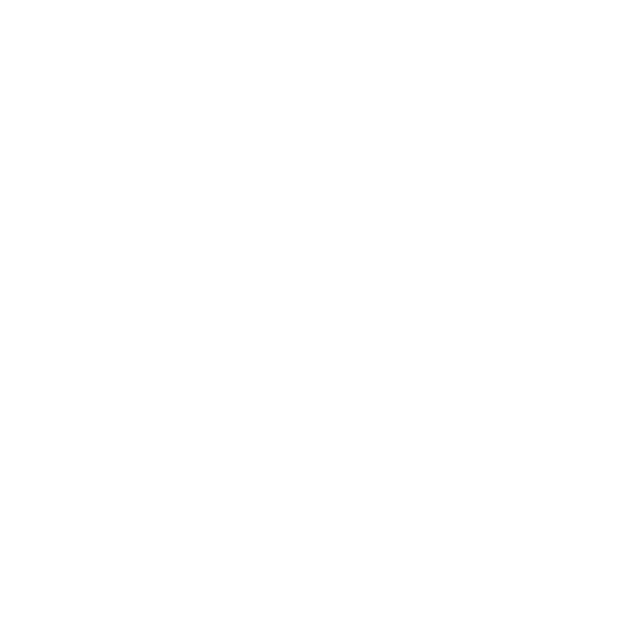
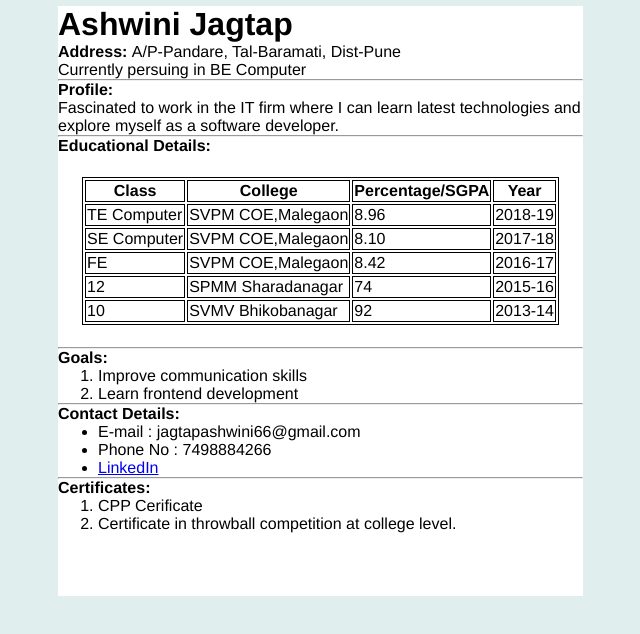
Before and after one commit to aj784/personal-portfolio-page, a plain HTML site: page index.html in a window 1280 px wide. Shown: the whole page, without its empty margins (287-927 px from the left). Drawn offline with Linux system fonts and the light colour scheme.

Commit message:
Added the solution

```diff
--- a/index.html
+++ b/index.html
@@ -1 +1,84 @@
 <!-- Add your HTML Code here -->
+<!DOCTYPE html>
+<html>
+<head>
+  <title>portfolio</title>
+      <link href="style.css" type="text/css" rel="stylesheet">
+</head>
+<body>
+<div class="profileBody">
+<div class="mdata">
+  <div class="pro">
+  <h1>Ashwini Jagtap </h1>
+  <p><b>Address: </b>A/P-Pandare, Tal-Baramati, Dist-Pune</p>
+  <p>Currently persuing in BE Computer</p>
+<hr/>
+<p><b>Profile:</b><br>Fascinated to work in the IT firm where I can learn latest technologies and explore myself as a software developer.</p>
+<hr>
+<p><strong>Educational Details:</strong></p>
+<br>
+<table>
+  <tr>
+  <th>Class</th>
+  <th>College</th>
+  <th>Percentage/SGPA</th>
+  <th>Year</th>
+  </tr>
+  <tr>
+    <td>TE Computer</td>
+    <td>SVPM COE,Malegaon</td>
+    <td>8.96</td>
+    <td>2018-19</td>
+  </tr>
+  <tr>
+      <td>SE Computer</td>
+      <td>SVPM COE,Malegaon</td>
+      <td>8.10</td>
+      <td>2017-18</td>
+    </tr>
+    <tr>
+        <td>FE</td>
+        <td>SVPM COE,Malegaon</td>
+        <td>8.42</td>
+        <td>2016-17</td>
+      </tr>
+      <tr>
+          <td>12</td>
+          <td>SPMM Sharadanagar</td>
+          <td>74</td>
+          <td>2015-16</td>
+        </tr>
+        <tr>
+            <td>10</td>
+            <td>SVMV Bhikobanagar</td>
+            <td>92</td>
+            <td>2013-14</td>
+          </tr>
+</table>
+<br>
+<hr>
+<p><strong>Goals: </strong></p>
+<ol>
+  <li>Improve communication skills</li>
+  <li>Learn frontend development</li>
+</ol>
+<hr>
+<p><strong>Contact Details:</strong></p>
+<ul>
+  <li>E-mail : jagtapashwini66@gmail.com</li>
+  <li>Phone No : 7498884266</li>
+  <li><a href="https://linkedin.com/in/ashwini-jagtap-95b86117a">LinkedIn</a></li>
+</ul>
+<hr>
+<p><b>Certificates:</b><br></p>
+<ol>
+  <li>CPP Cerificate</li>
+  <li>Certificate in throwball competition at college level.</li>
+</ol>
+
+</div>
+</div>
+</div>
+
+</body>
+</html>
--- a/style.css
+++ b/style.css
@@ -1 +1,28 @@
 /* Add your CSS code here */
+* {
+    font-family: Helvetica, Arial, sans-serif;
+    max-width: 700px;
+    margin: auto;
+
+  }
+
+body {
+      min-width: 500px;
+      background-color: #e0eeee;
+  }
+
+  .profileBody {
+    display: inline-block;
+    background-color: white;
+    margin-top: 6px;
+    margin-left: 55px;
+    width: 75%;
+    height: 590px;
+  }
+  table,th,td{
+      border: 1px solid black;
+  }
+  .pro{
+      font-family: Georgia, 'Times New Roman', Times, serif;
+
+  }
```
